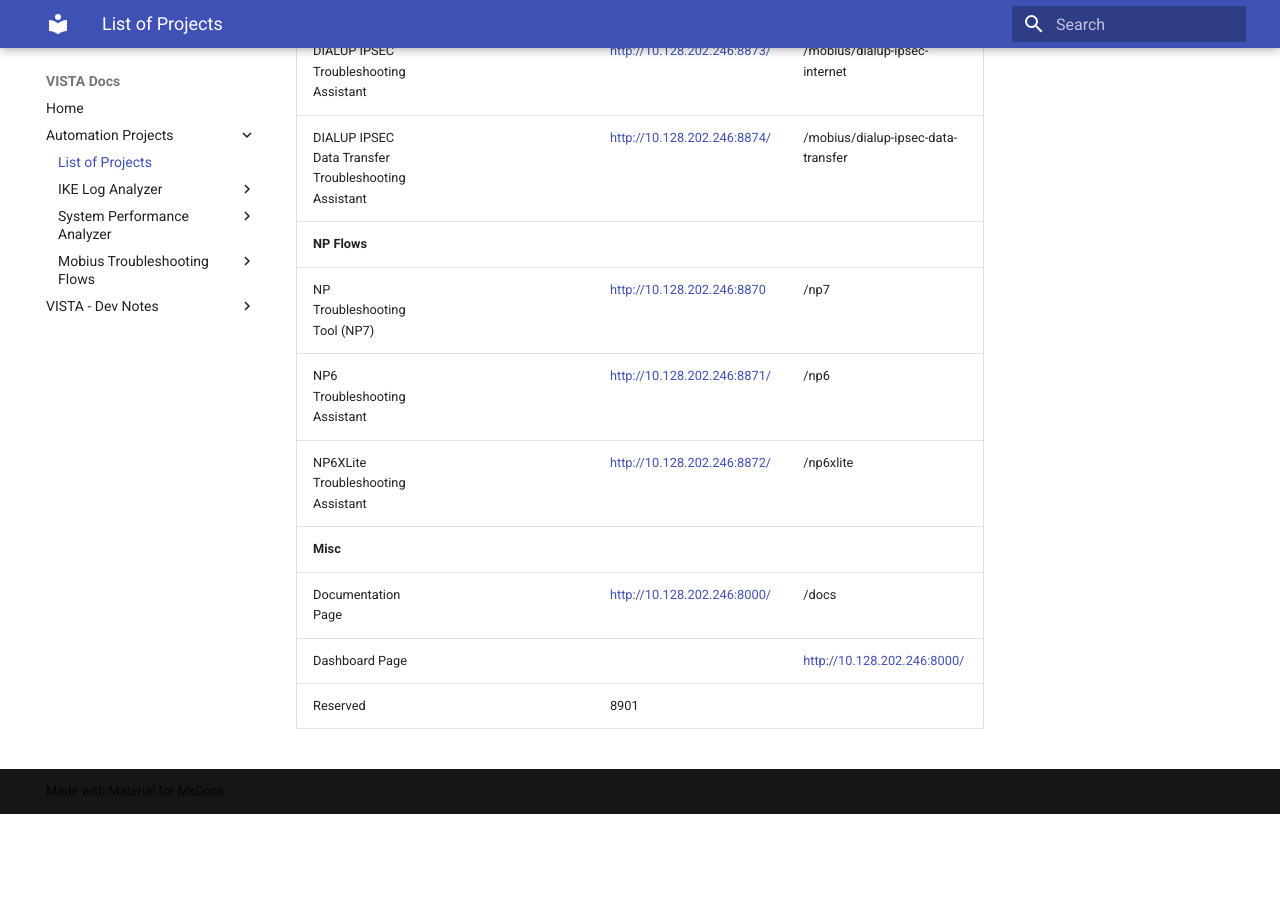
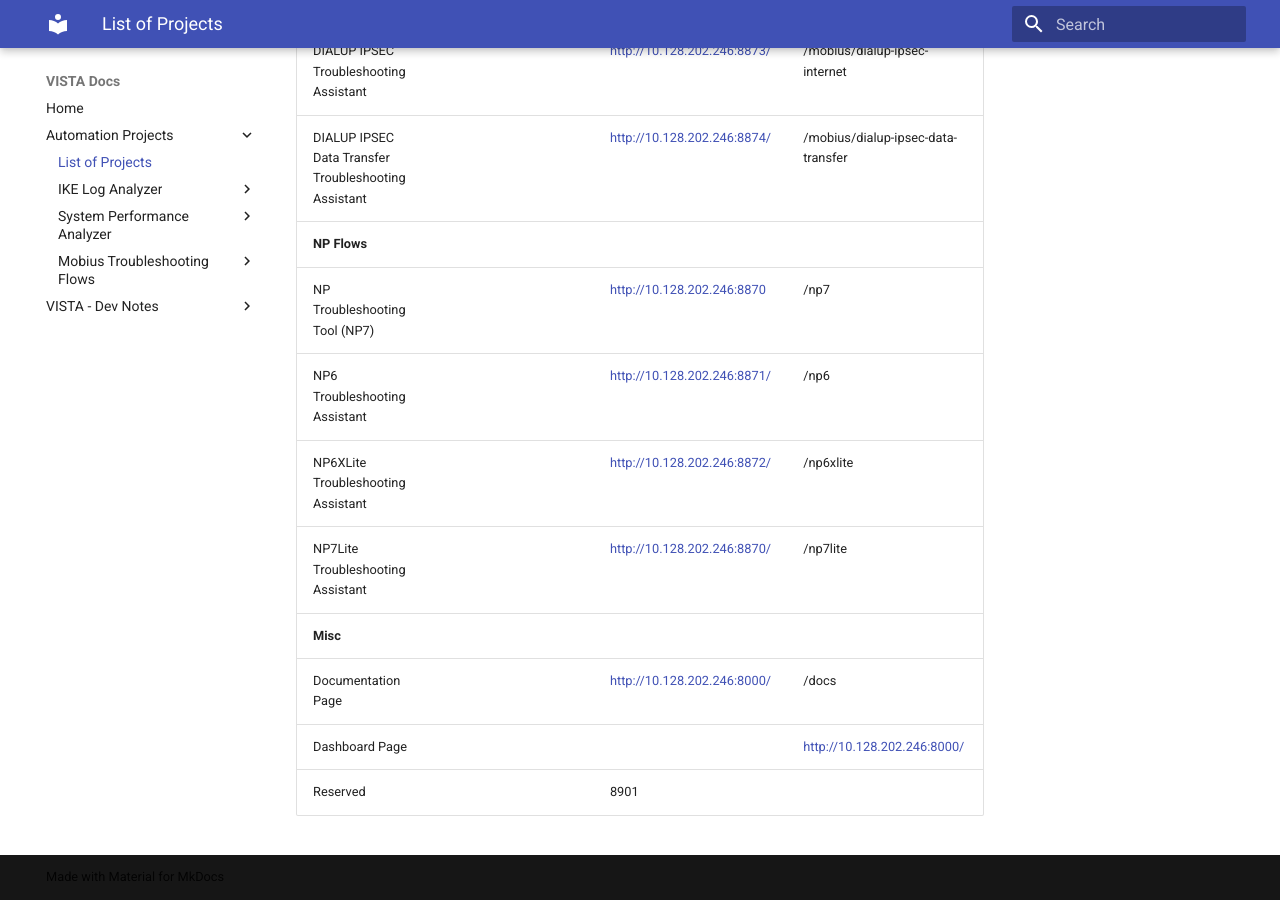
Before and after one commit to ProjectVISTA/VISTA-docs, an MkDocs documentation site: the page built from docs/list-of-projects.md, in a window 1280 px wide and 900 px high, scrolled down 1111 px. Built offline with MkDocs 1.6.1 and Material for MkDocs 9.7.7, drawn with Linux system fonts in a browser that asks for light colours; before the commit the page ends 1925 px from its top, so only the background shows below that.

Commit message:
update paths

```diff
--- a/docs/list-of-projects.md
+++ b/docs/list-of-projects.md
@@ -19,6 +19,7 @@
 | NP Troubleshooting Tool (NP7)  |         | [http://10.128.202.246:8870](http://10.128.202.246:8870) | /np7 |
 | NP6 Troubleshooting Assistant  | | [http://10.128.202.246:8871/](http://10.128.202.246:8871/) | /np6 |
 | NP6XLite Troubleshooting Assistant  | | [http://10.128.202.246:8872/](http://10.128.202.246:8872/) | /np6xlite |
+| NP7Lite Troubleshooting Assistant  | | [http://10.128.202.246:8870/](http://10.128.202.246:8870/) | /np7lite |
 | **Misc**   |         |  | |
 | Documentation Page | | [http://10.128.202.246:8000/](http://10.128.202.246:8000/) | /docs |
 | Dashboard Page | | | [http://10.128.202.246:8000/](http://10.128.202.246:9900/) | /dashboard |
```
